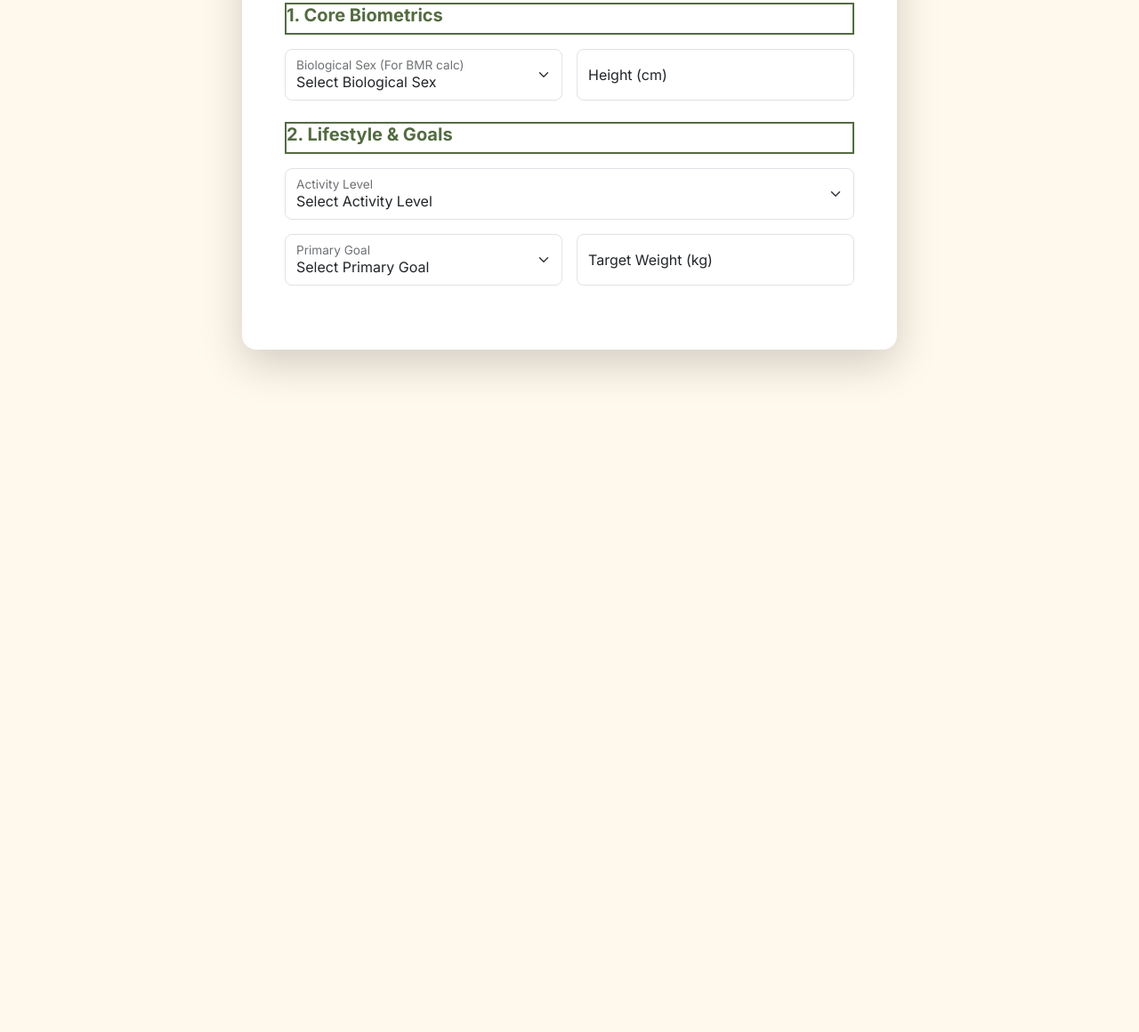
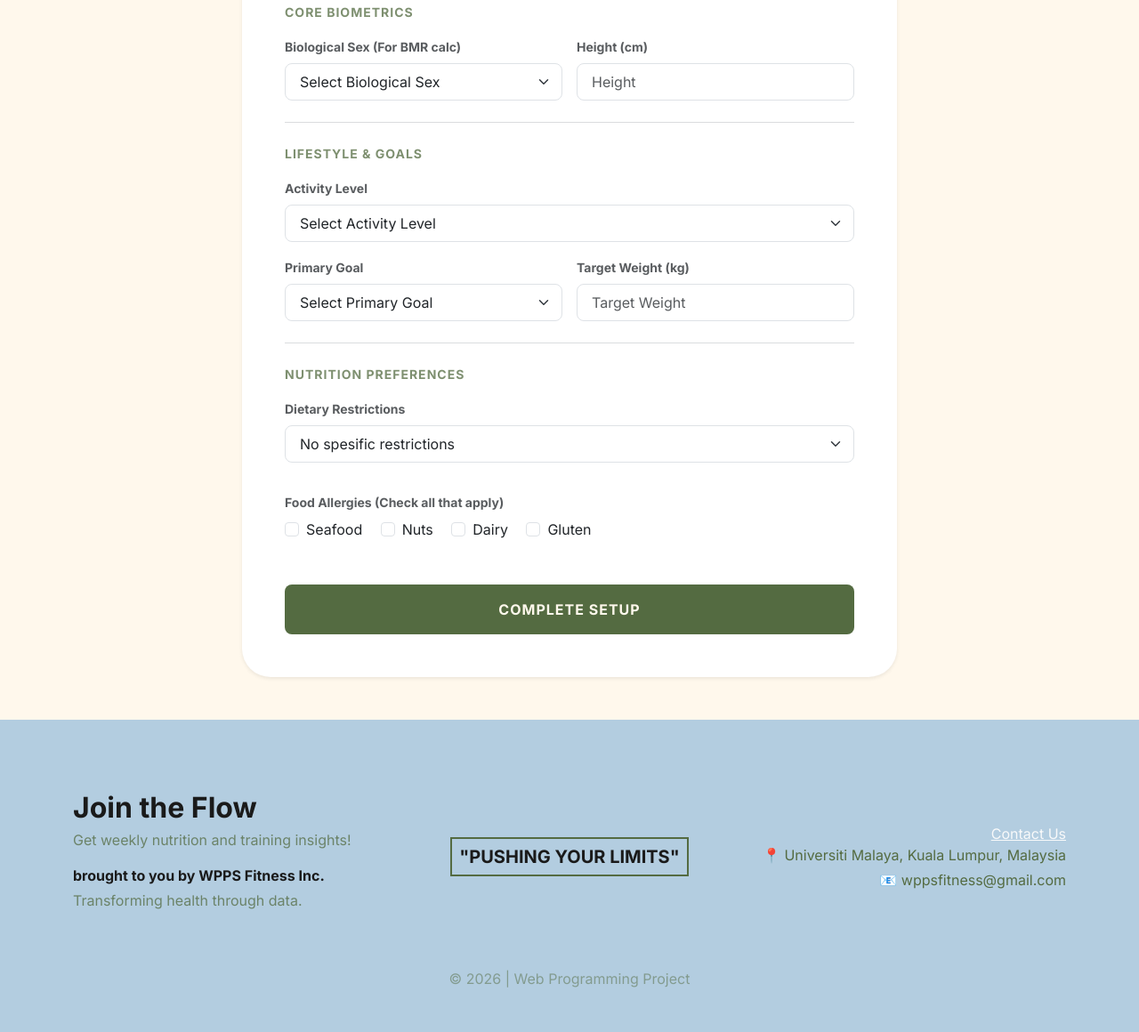
Before and after one commit to bentoplox/WebProgPalingSeronok_Health-and-Fitness-Tracker, a website: page Frontend/html/setup-profile.html in a window 1280 px wide. Shown: the part 296-1456 px from the top of the page at 89% size. Before the commit the page ends 800 px from the top, so only its background shows below. Drawn offline with nearby package versions, Linux system fonts and the light colour scheme; a web font is replaced by a local one.

Commit message:
Continue working on setup-profile page UI and styling

```diff
--- a/Frontend/html/setup-profile.html
+++ b/Frontend/html/setup-profile.html
@@ -20,7 +20,7 @@
     <main class="container flex-grow-1 py-5">
         <div class="row justify-content-center">
             <div class="col-lg-8">
-                <div class="card shadow-lg border-0 rounded-4 feature-card">
+                <div class="card shadow-sm border-0 rounded-5 feature-card">
                     <div class="card-body p-5">
 
                         <div class="text-center mb-5">
@@ -31,66 +31,135 @@
 
                         <form id="setupForm" class="needs-validation" novalidate>
 
-                            <h5 class="fw-bold text-olive mb-3 border-bottom border-olive pb-2">1. Core Biometrics</h5>
-                            <div class="row g-3 mb-4">
+                            <p class="text-uppercase text-olive fw-bold small mb-3 opacity-75" style="letter-spacing: 1px;">Core Biometrics</p>
+                            <div class="row g-3">
                                 <div class="col-md-6">
-                                    <div class="form-floating">
-                                        <select class="form-select rounded-3" id="userGender" required>
+                                    <label class="form-label small text-muted fw-bold" for="userGender">Biological Sex (For BMR calc)</label>
+                                    <select class="form-select rounded-3 border-sand px-3 py-2" id="userGender" required>
                                         <option value="" disabled selected>Select Biological Sex</option>
                                         <option value="male">Male</option>
                                         <option value="female">Female</option>
                                     </select>
-                                        <label for="userGender">Biological Sex (For BMR calc)</label>
                                 </div>
-                                </div>
+
                                 <div class="col-md-6">
-                                    <div class="form-floating">
-                                        <input type="number" class="form-control rounded-3" id="userHeight" placeholder="Height" required>
-                                        <label for="userHeight">Height (cm)</label>
-                                    </div>
+                                    <label class="form-label small text-muted fw-bold" for="userHeight">Height (cm)</label>
+                                    <input type="number" class="form-control rounded-3 border-sand px-3 py-2" id="userHeight" placeholder="Height" required>
                                 </div>
                             </div>
 
-                            <h5 class="fw-bold text-olive mb-3 border-bottom border-olive pb-2">2. Lifestyle & Goals</h5>
-                            <div class="row g-3 mb-4">
+                            <hr class="my-4 text-secondary opacity-25">
+
+                            <p class="text-uppercase text-olive fw-bold small mb-3 opacity-75" style="letter-spacing: 1px;">Lifestyle & Goals</p>
+                            <div class="row g-3">
                                 <div class="col-md-12">
-                                    <div class="form-floating">
-                                        <select class="form-select rounded-3" id="userActivity" required>
+                                    <label class="form-label small text-muted fw-bold" for="userActivity">Activity Level</label>
+                                    <select class="form-select rounded-3 border-sand px-3 py-2" id="userActivity" required>
                                         <option value="" disabled selected>Select Activity Level</option>
                                         <option value="sedentary">Sedentary (Little to no exercise)</option>
                                         <option value="light">Lightly Active (Exercise 1-3 days/week)</option>
                                         <option value="moderate">Moderately Active (Exercise 3-5 days/week)</option>
                                         <option value="active">Very Active (Exercise 6-7 days/week)</option>
                                     </select>
-                                        <label for="userActivity">Activity Level</label>
-                                    </div>
                                 </div>
 
                                 <div class="col-md-6">
-                                    <div class="form-floating">
-                                        <select class="form-select rounded-3" id="userGoal" required>
+                                    <label class="form-label small text-muted fw-bold" for="userGoal">Primary Goal</label>
+                                    <select class="form-select rounded-3 border-sand px-3 py-2" id="userGoal" required>
                                         <option value="" disabled selected>Select Primary Goal</option>
                                         <option value="lose">Lose Weight</option>
                                         <option value="maintain">Maintain Health</option>
                                         <option value="gain">Build Muscle</option>
                                     </select>
-                                        <label for="userGoal">Primary Goal</label>
+                                </div>
+
+                                <div class="col-md-6">
+                                    <label class="form-label small text-muted fw-bold" for="targetWeight">Target Weight (kg)</label>
+                                    <input type="number" class="form-control rounded-3 border-sand px-3 py-2" id="targetWeight" placeholder="Target Weight" step="0.1" required>
                                 </div>
                             </div>
 
-                                <div class="col-md-6">
-                                    <div class="form-floating">
-                                        <input type="number" class="form-control rounded-3" id="targetWeight" placeholder="Target Weight" step="0.1" required>
-                                        <label for="targetWeight">Target Weight (kg)</label>
+                            <hr class="my-4 text-secondary opacity-25">
+
+                            <p class="text-uppercase text-olive fw-bold small mb-3 opacity-75" style="letter-spacing: 1px;">Nutrition Preferences</p>
+                            <div class="row g-3 mb-5">
+                                <div class="col-md-12 mb-3">
+                                    <label class="form-label small text-muted fw-bold" for="userDiet">Dietary Restrictions</label>
+                                    <select class="form-select rounded-3 border-sand px-3 py-2" id="userDiet">
+                                        <option value="none" selected>No spesific restrictions</option>
+                                        <option value="halal">Halal</option>
+                                        <option value="vegetarian">Vegetarian</option>
+                                        <option value="vegan">Vegan</option>
+                                        <option value="keto">Keto</option>
+                                    </select>
+                                </div>
+
+                                <div class="col-md-12">
+                                    <label class="form-label small text-muted fw-bold mb-2">Food Allergies (Check all that apply)</label>
+                                    <div>
+                                        <div class="form-check form-check-inline">
+                                            <input class="form-check-input" type="checkbox" value="seafood" id="allergySeafood">
+                                            <label class="form-check-label" for="allergySeafood">Seafood</label>
+                                        </div>
+
+                                        <div class="form-check form-check-inline">
+                                            <input class="form-check-input" type="checkbox" value="nuts" id="allergyNuts">
+                                            <label class="form-check-label" for="allergyNuts">Nuts</label>
+                                        </div>
+
+                                        <div class="form-check form-check-inline">
+                                            <input class="form-check-input" type="checkbox" value="dairy" id="allergyDairy">
+                                            <label class="form-check-label" for="allergyDairy">Dairy</label>
+                                        </div>
+
+                                        <div class="form-check form-check-inline">
+                                            <input class="form-check-input" type="checkbox" value="gluten" id="allergyGluten">
+                                            <label class="form-check-label" for="allergyGluten">Gluten</label>
+                                        </div>
+
                                     </div>
                                 </div>
                             </div>
 
+                            <button type="submit" class="btn btn-premium w-100 py-3 fw-bold rounded-3">Complete Setup</button>
+                        </form>
 
-                        </form>
                     </div>
                 </div>
             </div>
         </div>
     </main>
+
+    <script src="https://cdn.jsdelivr.net/npm/bootstrap@5.3.0/dist/js/bootstrap.bundle.min.js"></script>
+    <script src="../js/auth.js"></script>
+
+    <footer class="custom-footer">
+        <div class="container">
+            <div class="row mb-5 align-items-center">
+                <div class="col-md-4">
+                    <h2 class="fw-bold mb-1">Join the Flow</h2>
+                    <p class="text-olive opacity-75">Get weekly nutrition and training insights!</p>
+                    <p class="fw-bold mb-1">brought to you by WPPS Fitness Inc.</p>
+                    <p class="text-olive opacity-75">Transforming health through data.</p>
+                </div>
+                <div class="col-md-4 text-center">
+                    <h5 class="fw-bold mb-1 border-olive p-2 d-inline-block">"PUSHING YOUR LIMITS"</h5>
+                </div>
+                <div class="col-md-4 text-md-end text-center mt-4 mt-md-0">
+                    <a href="#contact" class="text-light text-decoration-underline">Contact Us</a>
+                    <p class="mb-1 text-olive">📍 Universiti Malaya, Kuala Lumpur, Malaysia</p>
+                    <p class="mb-1 text-olive">📧 wppsfitness@gmail.com</p>
+                </div>
+            </div>
+
+            <div class="text-center mt-4 pb-2">
+                <p class="mb-0 text-olive opacity-50">&copy; 2026 | Web Programming Project</p>
+            </div>
+        </div>
+    </footer>
+
 </body>
+
+
+
+</html>
```
Lines whose indentation alone changed are shown as unchanged.
